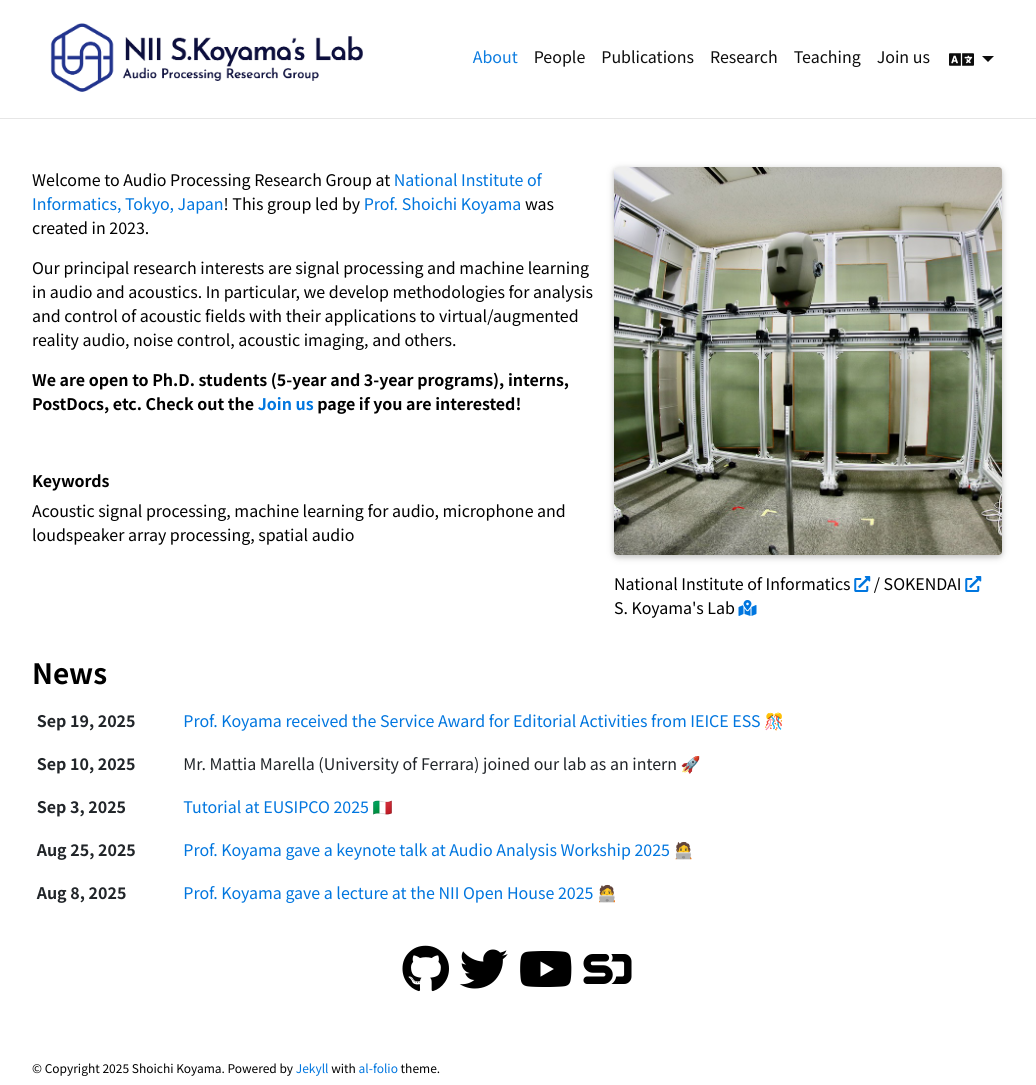
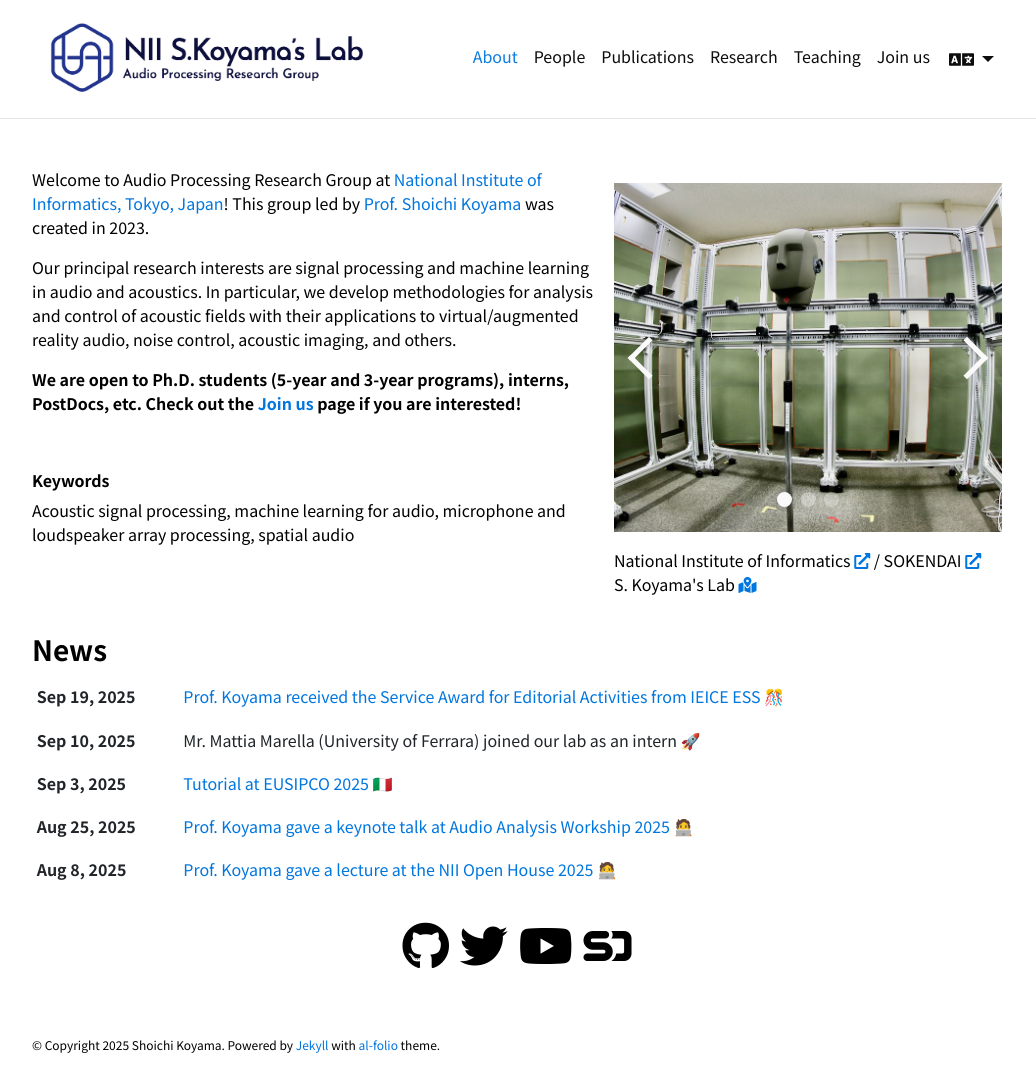
Before and after one commit to skoyamalab/skoyamalab.github.io, a Jekyll site: the page built from _pages/about.md, in a window 1280 px wide and 1085 px high. Shown: the whole window, without its empty margins (123-1159 px from the left). Built offline with Jekyll 4.4.1, drawn with Linux system fonts in a browser that asks for light colours; full-size pictures stand in for the smaller copies a plugin makes; comment, search, counter and statistics services are not loaded; a style sheet for code colours, icons or effects is not loaded.

Commit message:
updated about

```diff
--- /dev/null
+++ b/_includes/carousel.html
@@ -0,0 +1,219 @@
+{% assign letterstring = "a,b,c,d,e,f,g,h,i,j,k,l,m,n" %}
+{% assign letters = letterstring | split: ',' %}
+{% assign number = include.number | minus: 1 %}
+<div class="carousel__holder">
+    <div id="carousel{{ number }}" class="carousel">
+        {% for item in page.carousels[number].images %}
+          <input class="carousel__activator" type="radio" name="carousel{{ number }}" id="{{ number }}{{ letters[forloop.index0] }}" {% if forloop.first %}checked="checked"{% endif %} />
+        {% endfor %}
+        {% for item in page.carousels[number].images %}
+          {% if forloop.index == forloop.length %}
+            {% assign nextindex = 0 %}
+          {% else %}
+            {% assign nextindex = forloop.index0 | plus: 1 %}
+          {% endif %}
+          {% assign nextletter = letters[nextindex] %}
+          {% if forloop.index0 == 0 %}
+            {% assign previndex = forloop.length | minus: 1 %}
+          {% else %}
+            {% assign previndex = forloop.index0 | minus: 1 %}
+          {% endif %}
+          {% assign prevletter = letters[previndex] %}
+          <div class="carousel__controls">
+              <label class="carousel__control carousel__control--backward" for="{{ number }}{{ prevletter }}"></label>
+              <label class="carousel__control carousel__control--forward" for="{{ number }}{{ nextletter }}"></label>
+          </div>
+        {% endfor %}
+        <div class="carousel__track">
+          <ul>
+            {% for item in page.carousels[number].images %}
+            <li class="carousel__slide" style="background-image: url('{{ item.image }}');"></li>
+            {% endfor %}
+          </ul>
+        </div>
+        <div class="carousel__indicators">
+            {% for item in page.carousels[number].images %}
+              <label class="carousel__indicator" for="{{ number }}{{ letters[forloop.index0] }}"></label>
+            {% endfor %}
+        </div>
+    </div>
+</div>
+
+<style>
+.carousel__holder {width: 100%; position: relative; padding-bottom: {{ include.height }}{{ include.unit }}; margin: 1rem 0 1rem;}
+.carousel {
+  height: 100%;
+  width: 100%;
+  overflow: hidden;
+  text-align: center;
+  position: absolute;
+  padding: 0;
+}
+.carousel__controls,
+.carousel__activator {
+  display: none;
+}
+{% for item in page.carousels[number].images %}
+.carousel__activator:nth-of-type({{ forloop.index }}):checked ~ .carousel__track {
+  -webkit-transform: translateX(-{{ forloop.index0 }}00%);
+          transform: translateX(-{{ forloop.index0 }}00%);
+}
+.carousel__activator:nth-of-type({{ forloop.index }}):checked ~ .carousel__slide:nth-of-type({{ forloop.index }}) {
+  transition: opacity 0.5s, -webkit-transform 0.5s;
+  transition: opacity 0.5s, transform 0.5s;
+  transition: opacity 0.5s, transform 0.5s, -webkit-transform 0.5s;
+  top: 0;
+  left: 0;
+  right: 0;
+  opacity: 1;
+  -webkit-transform: scale(1);
+          transform: scale(1);
+}
+.carousel__activator:nth-of-type({{ forloop.index }}):checked ~ .carousel__controls:nth-of-type({{ forloop.index }}) {
+  display: block;
+  opacity: 1;
+}
+.carousel__activator:nth-of-type({{ forloop.index }}):checked ~ .carousel__indicators .carousel__indicator:nth-of-type({{ forloop.index }}) {
+  opacity: 1;
+}
+{% endfor %}
+
+.carousel__control {
+  height: 30px;
+  width: 30px;
+  margin-top: -15px;
+  top: 50%;
+  position: absolute;
+  display: block;
+  cursor: pointer;
+  border-width: 5px 5px 0 0;
+  border-style: solid;
+  border-color: #fafafa;
+  opacity: 0.35;
+  opacity: 1;
+  outline: 0;
+  z-index: 3;
+}
+.carousel__control:hover {
+  opacity: 1;
+}
+.carousel__control--backward {
+  left: 20px;
+  -webkit-transform: rotate(-135deg);
+          transform: rotate(-135deg);
+}
+.carousel__control--forward {
+  right: 20px;
+  -webkit-transform: rotate(45deg);
+          transform: rotate(45deg);
+}
+.carousel__indicators {
+  position: absolute;
+  bottom: 20px;
+  width: 100%;
+  text-align: center;
+}
+.carousel__indicator {
+  height: 15px;
+  width: 15px;
+  border-radius: 100%;
+  display: inline-block;
+  z-index: 2;
+  cursor: pointer;
+  opacity: 0.35;
+  margin: 0 2.5px 0 2.5px;
+}
+.carousel__indicator:hover {
+  opacity: 0.75;
+}
+.carousel__track {
+  position: absolute;
+  top: 0;
+  right: 0;
+  bottom: 0;
+  left: 0;
+  padding: 0;
+  margin: 0;
+  transition: -webkit-transform 0.5s ease 0s;
+  transition: transform 0.5s ease 0s;
+  transition: transform 0.5s ease 0s, -webkit-transform 0.5s ease 0s;
+}
+.carousel__track .carousel__slide {
+  display: block;
+  top: 0;
+  left: 0;
+  right: 0;
+  opacity: 1;
+}
+{% for item in page.carousels[number].images %}
+.carousel__track .carousel__slide:nth-of-type({{ forloop.index }}) {
+  -webkit-transform: translateX({{ forloop.index0 }}00%);
+          transform: translateX({{ forloop.index0 }}00%);
+}
+{% endfor %}
+
+.carousel--scale .carousel__slide {
+  -webkit-transform: scale(0);
+          transform: scale(0);
+}
+.carousel__slide {
+  height: 100%;
+  position: absolute;
+  opacity: 0;
+  overflow: hidden;
+}
+.carousel__slide .overlay {height: 100%;}
+.carousel--thumb .carousel__indicator {
+  height: 30px;
+  width: 30px;
+}
+.carousel__indicator {
+  background-color: #fafafa;
+}
+{% for item in page.carousels[number].images %}
+.carousel__slide:nth-of-type({{ forloop.index }}),
+.carousel--thumb .carousel__indicators .carousel__indicator:nth-of-type({{ forloop.index }}) {
+  background-size: cover;
+  background-position: center;
+}
+{% endfor %}
+</style>
+
+<script>
+  function isVisible(el) {
+        while (el) {
+            if (el === document) {
+                return true;
+            }
+
+            var $style = window.getComputedStyle(el, null);
+
+            if (!el) {
+                return false;
+            } else if (!$style) {
+                return false;
+            } else if ($style.display === 'none') {
+                return false;
+            } else if ($style.visibility === 'hidden') {
+                return false;
+            } else if (+$style.opacity === 0) {
+                return false;
+            } else if (($style.display === 'block' || $style.display === 'inline-block') &&
+                $style.height === '0px' && $style.overflow === 'hidden') {
+                return false;
+            } else {
+                return $style.position === 'fixed' || isVisible(el.parentNode);
+            }
+        }
+  }
+  {% if include.duration %}
+  setInterval(function(){
+    var j=0;
+    var elements = document.querySelectorAll('#carousel{{ number}} .carousel__control--forward');
+    for(i=(elements.length - 1);i>-1;i--) {
+      if(isVisible(elements[i])) j=i;
+    }
+    elements[j].click();
+  },{{ include.duration }}000);
+  {% endif %}
+</script>
--- a/_layouts/about.html
+++ b/_layouts/about.html
@@ -3,6 +3,7 @@
 ---
 
 <!-- about.html -->
+
       <div class="post">
         <!-- <header class="post-header">
           <h1 class="post-title">
@@ -13,7 +14,10 @@
 
         <article>
           {% if page.profile -%}
-          <div class="profile float-{%- if page.profile.align == 'left' -%}left{%- else -%}right{%- endif -%}">
+            <div class="profile float-{%- if page.profile.align == 'left' -%}left{%- else -%}right{%- endif -%}">
+            {% include carousel.html height="90" unit="%" duration="7" number="1" %}
+
+            {% comment %}
             {%- if page.profile.image %}
               {%- assign profile_image_path = page.profile.image | prepend: 'assets/img/' -%}
 
@@ -28,6 +32,8 @@
               class=profile_image_class
               alt=page.profile.image -%}
             {% endif -%}
+            {% endcomment %}
+
             {%- if page.profile.address %}
             <div class="address">
               {{ page.profile.address }}
--- a/_pages/about.md
+++ b/_pages/about.md
@@ -4,6 +4,12 @@
 permalink: /
 subtitle:
 lang: en
+
+carousels:
+  - images:
+    - image: /assets/img/slider/1.jpg
+    - image: /assets/img/slider/2.jpg
+    - image: /assets/img/slider/3.jpg
 
 profile:
   align: right
```
Also changed, not shown: _pages_ja/about.md (+6 -0 lines), _includes/head.html (line endings or trailing spaces), assets/img/slider/1.jpg (added), assets/img/slider/2.jpg (added), assets/img/slider/3.jpg (added).
